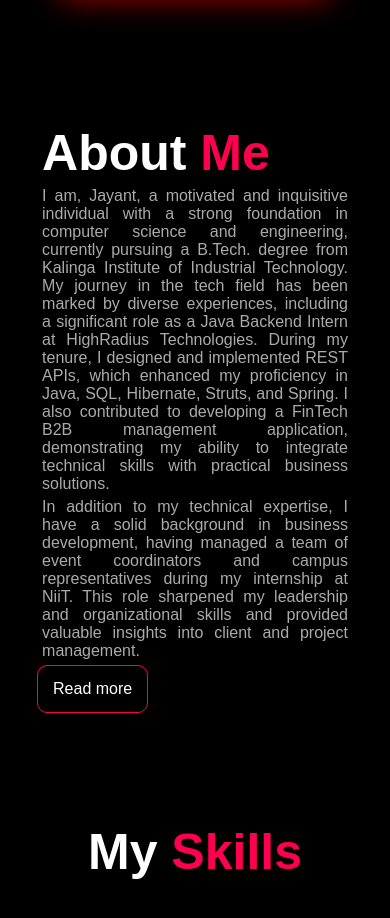
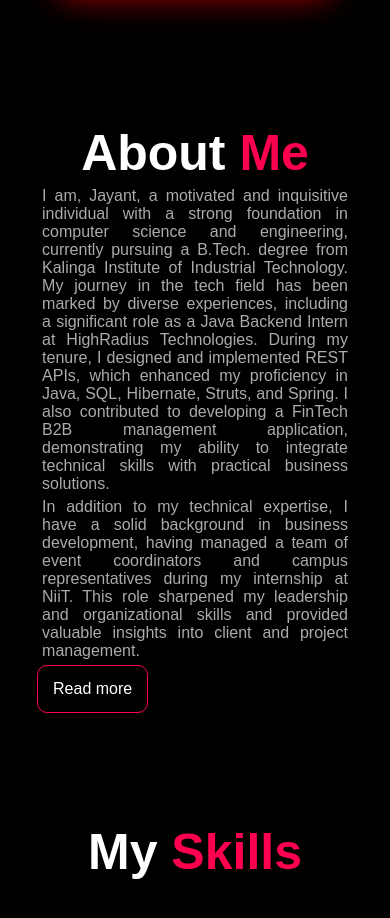
Before and after one commit to goyal1510/Portfolio-Website, a plain HTML site: page index.html in a window 390 px wide. Shown: the part 822-1740 px from the top of the page. Drawn offline with Linux system fonts and the light colour scheme.

Commit message:
Portfolio updated4

```diff
--- a/style.css
+++ b/style.css
@@ -753,6 +753,8 @@ form textarea {
   }
   .sub-title {
     font-size: 50px;
+  }
+  .about-col-2 h1 {
     text-align: center;
   }
   .contact-left p {
```
